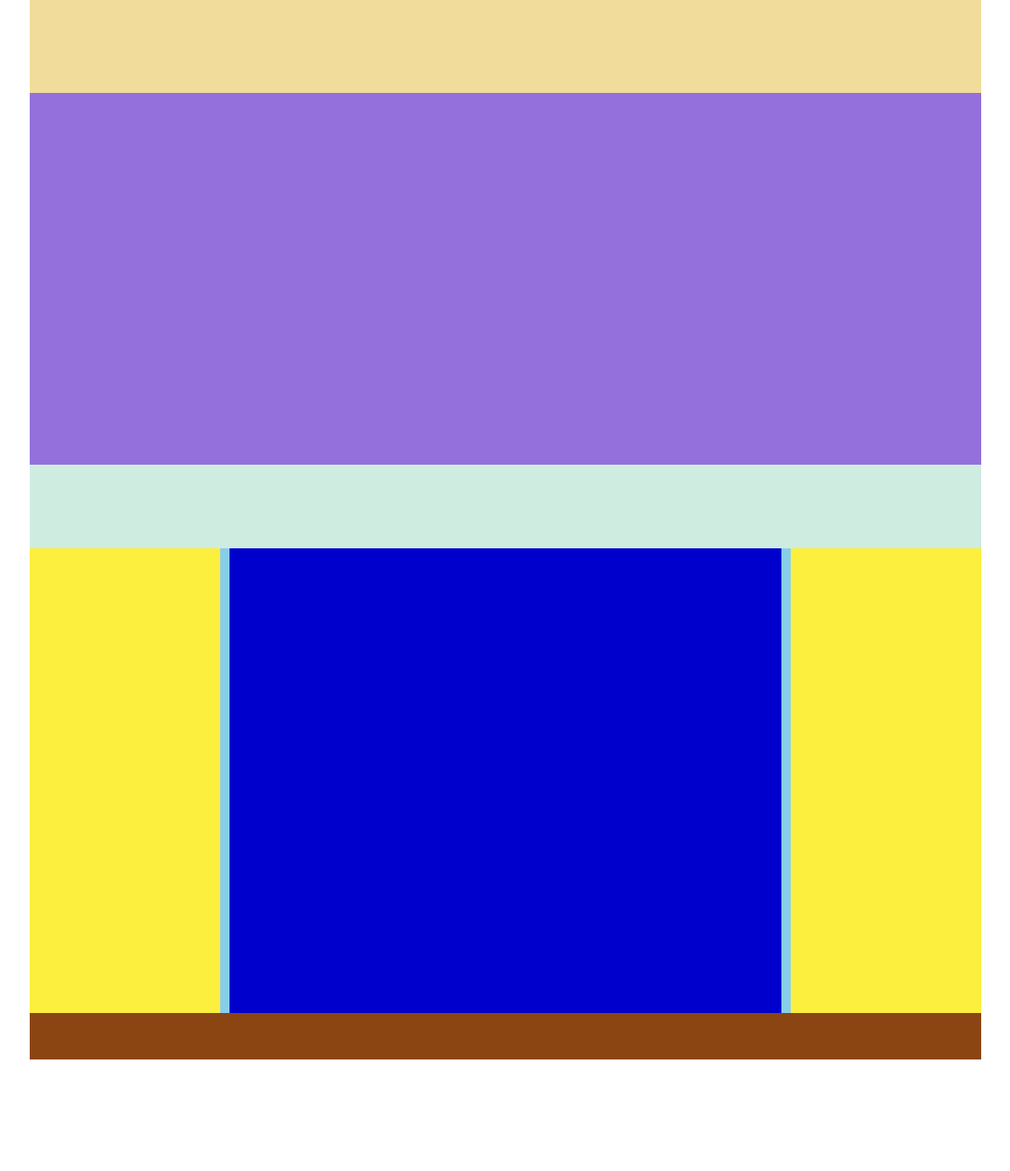
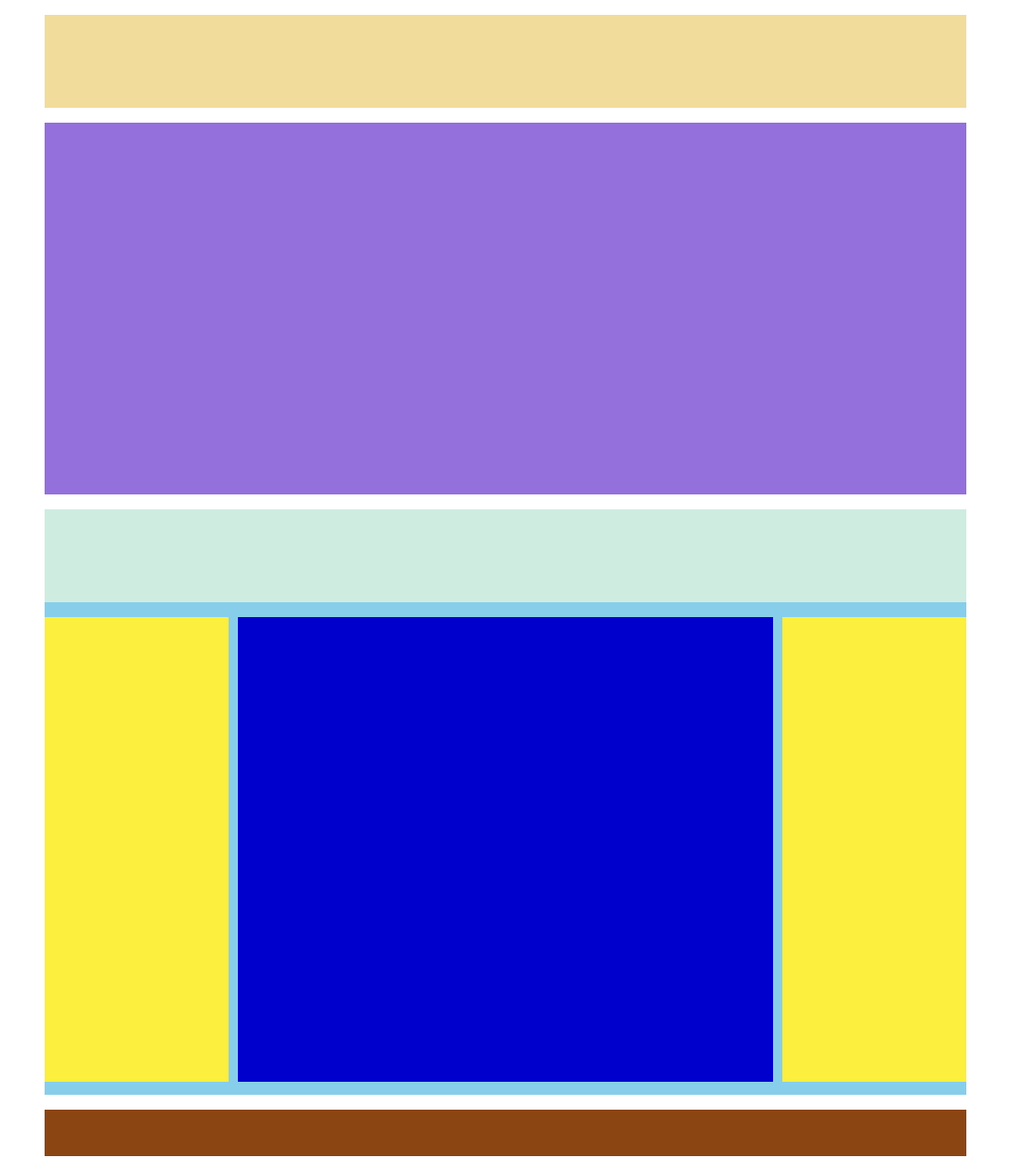
Before and after one commit to Andretreccia/htmlcss-struttura-wp, a plain HTML site: page index.html in a window 1280 px wide. Shown: the whole page at 93% size, without its empty margins (96-1183 px from the left). Before the commit the page ends 1140 px from the top, so only its background shows below. Drawn offline with Linux system fonts and the light colour scheme.

Commit message:
Aggiunta margini e completamento esercizio

```diff
--- a/css/style.css
+++ b/css/style.css
@@ -21,10 +21,10 @@ body {
     height: 400px;
 }
 .titlecontent.debug {
-    height: 90px;
+    height: 100px;
 }
 .sitecontent.debug {
-    height: 500px;
+    height: 630px;
 }
 .sidetext.debug {
     height: 500px;
@@ -39,19 +39,27 @@ body {
 /* Site Header */
 .siteheader {
     background-color:rgb(222 175 24 / 43%);
+    margin: 1rem;
+
 }
 /* /Site Header */
 /* Site Main */
     .article {
         background-color: mediumpurple;
+        margin: 1rem;
+
     }
     .titlecontent {
         background-color: rgb(207 236 225);
+        margin-bottom: 1rem;
+
     }
 
     /* Site content */
     .sitecontent {
         background-color: skyblue;
+        margin: 1rem;
+
     }
     .sidetext{
         background-color: rgb(252, 239, 61);
@@ -71,6 +79,8 @@ body {
 /* Sitefooter */
 .sitefooter {
     background-color :saddlebrown;
+    margin: 1rem;
+    margin-top: 0.1rem;
 
 }
 /* /Sitefooter */
--- a/index.html
+++ b/index.html
@@ -16,17 +16,13 @@
     <!-- /.siteheader -->
     <main class="sitemain">
         <section class="article debug"></section>
-        <!-- /.sensection -->
-        <section class="titlecontent debug">
-
-        </section>
-        <!-- /.titlecontent -->
         <section class="sitecontent debug">
+            <section class="titlecontent debug"> </section>
             <aside class="sidetext left debug"></aside>
             <section class="centertext debug"></section>
             <aside class="sidetext right debug"></aside>
         </section>
-        <!-- /.content -->
+        <!-- /sitecontent -->
     </main>
     <!-- /.sitemain -->
     <footer class="sitefooter debug">
```
